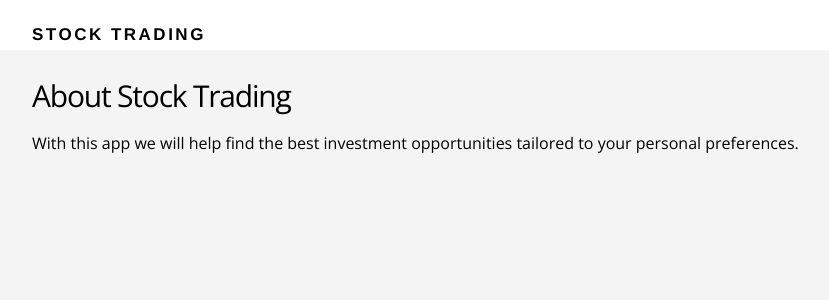
After one commit to ucsb-cs48-w19/6pm-stock-trading, a Flask app: page /about in a window 1280 px wide. The commit adds this page. Shown: the top 300 px of the page, without its empty margins (108-937 px from the left). Run offline with Flask 2, Linux system fonts and the light colour scheme.

Commit message:
updated routes, added templates, and learn more and sign up button

```diff
--- a/app/routes.py
+++ b/app/routes.py
@@ -1,7 +1,14 @@
-from flask import render_template
-from app import app
+from flask import Flask, render_template
 
-@app.route('/')
-@app.route('/index')
+app = Flask(__name__)
+
+@app.route("/")
 def index():
-	return render_template('index.html', title='Home', hw= "Hello World")
+  return render_template("index.html")
+
+@app.route("/about")
+def about():
+  return render_template("about.html")
+
+if __name__ == "__main__":
+  app.run(debug=True)
--- /dev/null
+++ b/app/static/css/main.css
@@ -0,0 +1,288 @@
+/*
+ * General
+ */
+
+html, body, h1 {
+  margin: 0;
+  padding: 0;
+}
+
+body {
+  background-color: #f4f4f4;
+  font-family: 'Open Sans', sans-serif;
+}
+
+h2 {
+
+  font-weight: 300;
+
+  letter-spacing: -1.2px;
+}
+
+a {
+  text-decoration: none;
+  display: inline-block;
+}
+
+.container {
+  width: 1000px;
+  margin: 0 auto;
+}
+
+.pull-left {
+  float: left;
+}
+
+.pull-right {
+  float: right;
+}
+
+.clearfix {
+  clear: both;
+}
+
+.section-content {
+  color: #3a3a3a;
+  float: left;
+  width: 340px;
+}
+
+.section-device {
+  float: right;
+  position: relative;
+  top: 65px;
+}
+
+.section-device img {
+  width: 600px;
+}
+
+.btn-primary {
+  background: #4285f4;
+  border: 1px solid #1266f1;
+  color: #ffffff;
+  font-family: 'Open Sans', sans-serif;
+  font-size: 13px;
+  font-weight: 600;
+  letter-spacing: 0.23px;
+  padding: 12px 32px;
+  text-align: center;
+  text-decoration: none;
+  text-transform: uppercase;
+}
+
+.btn-secondary {
+  background: #ffffff;
+  border: 1px solid #e6e6e6;
+  color: #3372df;
+  font-family: 'Open Sans', sans-serif;
+  font-size: 13px;
+  font-weight: 600;
+  letter-spacing: 0.23px;
+  padding: 12px 32px;
+  text-align: center;
+  text-decoration: none;
+  text-transform: uppercase;
+}
+
+
+
+/*
+ * Header
+ */
+
+header {
+  background-color: #fff;
+  padding: 25px 0;
+}
+
+.title {
+  float: left;
+  font-family: 'Helvetica Neue', Arial, Helvetica, sans-serif;
+  font-size: 17px;
+  letter-spacing: 2.5px;
+  text-transform: uppercase;
+}
+
+.title a, .title a:visited {
+  color: #3a3a3a;
+}
+
+.main-nav {
+  float: right;
+}
+
+.main-nav ul {
+  list-style: none;
+  margin: 0;
+  padding: 0;
+}
+
+.main-nav li {
+  display: inline-block;
+  font-family: 'Open Sans', sans-serif;
+  font-size: 13px;
+  font-weight: 600;
+  text-transform: uppercase;
+}
+
+.main-nav li a {
+  color: #3a3a3a;
+}
+
+
+/*
+ * Hero section
+ */
+
+.hero-section .section-content {
+  position: relative;
+  top: 100px;
+}
+
+.hero-section .section-content h2 {
+  font-size: 40px;
+}
+
+.hero-section .section-content .btn-primary {
+  margin-right: 10px;
+}
+
+
+/*
+ * Sign up
+ */
+
+.signup-section .section-content h2 {
+  font-size: 30px;
+}
+
+.signup-section .section-content {
+  position: relative;
+  top: 53px;
+}
+
+.form-group {
+  margin-bottom: 20px;
+}
+
+.form-group label {
+  color: #3a3a3a;
+  display: block;
+  font-family: 'Open Sans', sans-serif;
+  font-size: 15px;
+  font-weight: 600;
+  margin-bottom: 5px;
+}
+
+.form-group input {
+  border: none;
+  border-bottom: 2px solid #4285f4;
+  background-color: transparent;
+  color: #3a3a3a;
+  font-size: 18px;
+  padding: 5px 0;
+  width: 100%;
+}
+
+.form-group input:focus {
+  outline: 0;
+}
+
+.form-group .error-message {
+  margin: 10px 0;
+  color: #db4437;
+}
+
+.form-group .error-message + input {
+  border-bottom: 2px solid #db4437;
+}
+
+.error-message {
+  color: #db4437;
+}
+
+
+/*
+ * Sign up
+ */
+
+.about-section h2 {
+  font-size: 30px;
+  margin-bottom: 0;
+}
+
+.about-section p {
+  font-size: 16px;
+}
+
+
+/*
+ * Home
+ */
+
+.section-tabs {
+  float: left;
+  width: 340px;
+}
+
+.section-tabs .places {
+  margin-top: 62px;
+  padding-right: 20px;
+}
+
+.section-tabs .places a,
+.section-tabs .places a:visited {
+  color: #3372df;
+}
+
+
+.section-tabs article {
+  margin-bottom: 20px;
+}
+
+.section-tabs article .name {
+  font-size: 18px;
+}
+
+.section-tabs article .walking-distance {
+  color: #6e6e6e;
+  font-size: 13px;
+  margin: 0;
+}
+
+.section-map {
+  float: right;
+  width: 660px;
+}
+
+.section-map .nav {
+  padding: 20px 0;
+}
+
+.section-map .form-group {
+  display: inline;
+}
+
+.section-map #address {
+  font-size: 14px;
+  margin-right: 10px;
+  width: 87%;
+}
+
+.section-map #submit {
+  font-size: 10px;
+  padding: 5px 15px;
+}
+
+#map {
+  height: 500px;
+}
+
+.leaflet-popup-content h3 {
+  margin: 0;
+}
+
+.leaflet-popup-content p {
+  margin: 10px 0 ;
+}
--- /dev/null
+++ b/app/templates/about.html
@@ -0,0 +1,12 @@
+{% extends "layout.html" %}
+
+{% block content %}
+  <main class="about-section">
+    <div class="container">
+
+    <h2>About Stock Trading</h2>
+    <p>With this app we will help find the best investment opportunities tailored to your personal preferences.</p>
+
+    </div>
+  </main>
+{% endblock %}
--- /dev/null
+++ b/app/templates/layout.html
@@ -0,0 +1,18 @@
+<!DOCTYPE html>
+<html>
+  <head>
+    <link href='http://fonts.googleapis.com/css?family=Open+Sans:300,400,600' rel='stylesheet'>
+    <link href="{{ url_for('static', filename='css/main.css') }}" rel="stylesheet">
+  </head>
+  <body>
+    <header>
+      <div class="container">
+        <h1 class="title">Stock Trading</h1>
+      </div>
+    </header>
+
+    {% block content %}
+    {% endblock %}
+
+  </body>
+</html>
```
Also changed, not shown: app/templates/index.html (+20 -10 lines), app/static/img/stock.png (added).
